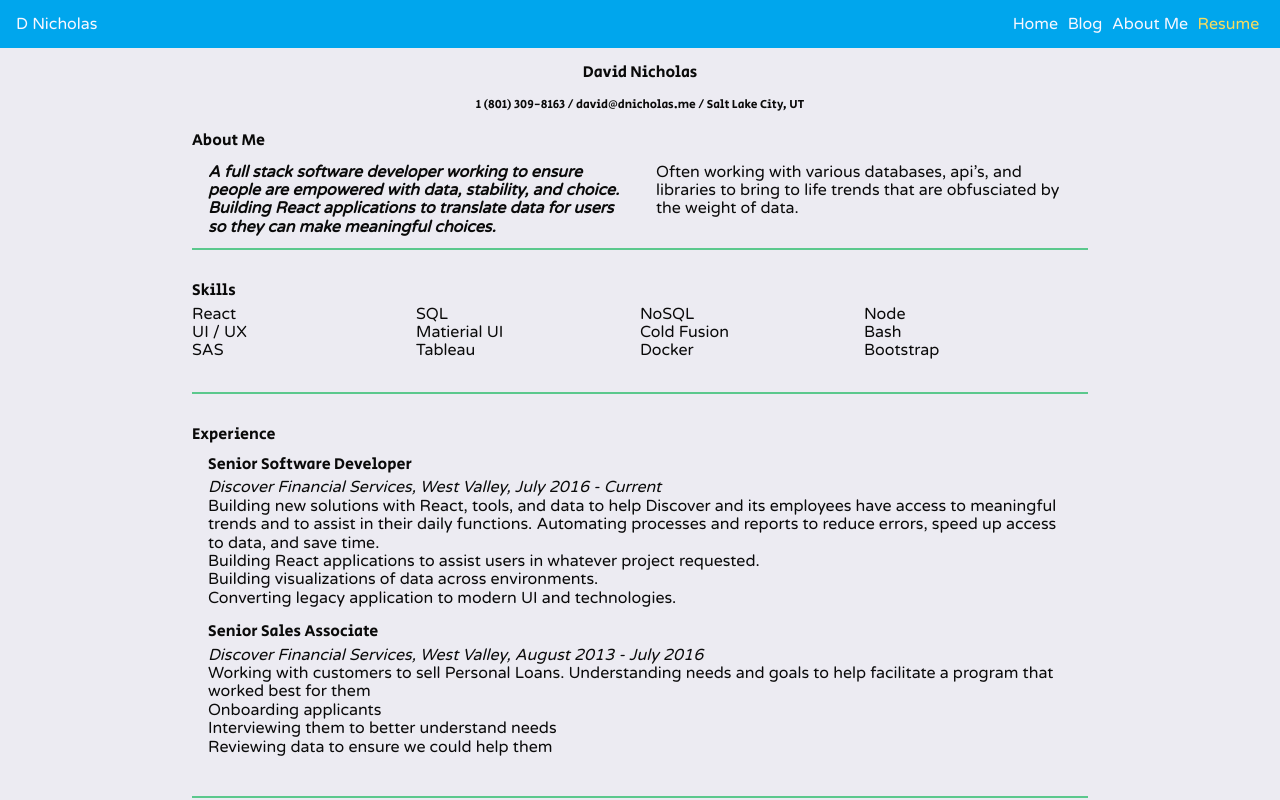
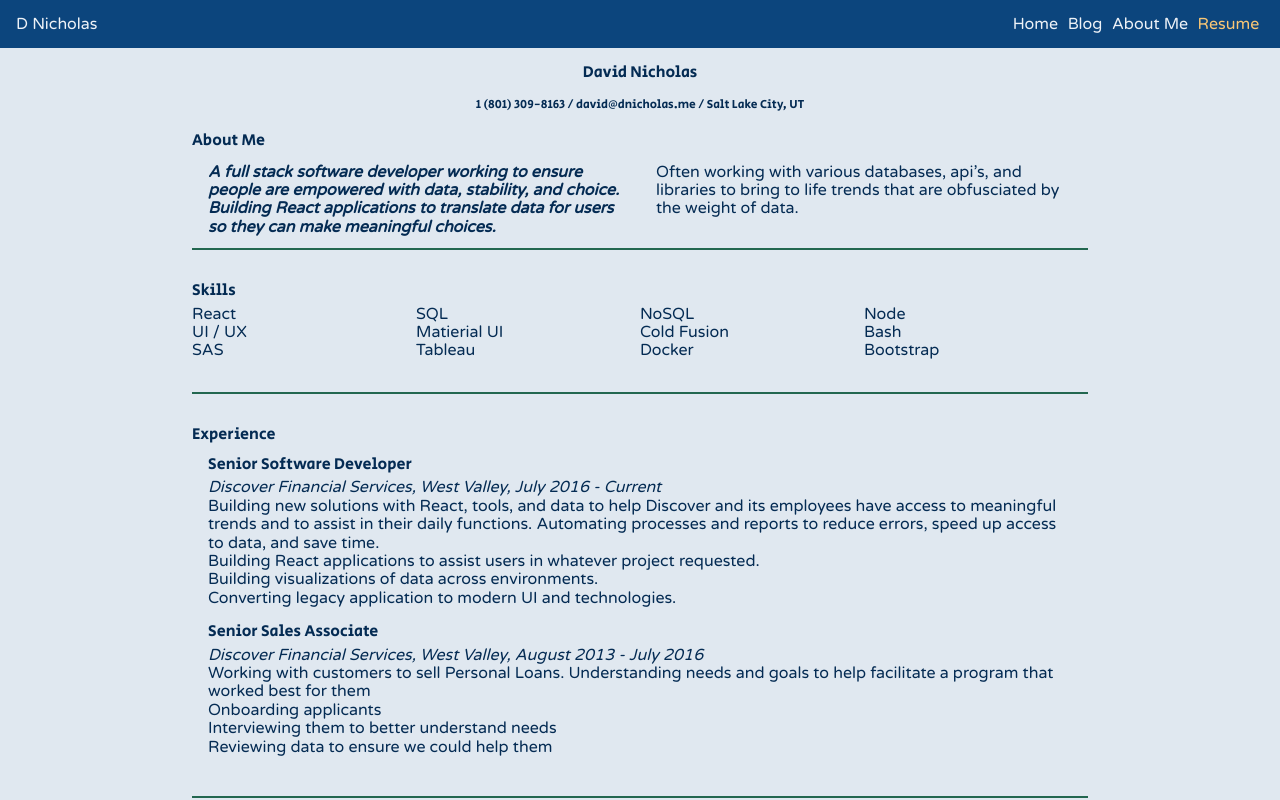
Before and after one commit to dead-alchemy/personal-site, a Next.js app: page /resume in a window 1280 px wide. Built offline with nearby package versions, Linux system fonts and the light colour scheme.

Commit message:
updating colors.

```diff
--- a/jsconfig.json
+++ b/jsconfig.json
@@ -1,6 +1,5 @@
 {
 	"compilerOptions": {
-		"baseUrl": ".",
 		"paths": {
 			"@/*": ["./*"]
 		}
--- a/styles/colors.scss
+++ b/styles/colors.scss
@@ -1,31 +1,33 @@
 /* SCSS HEX */
+/* Mirrors the navy/gold tokens in styles/globals.css so the legacy SCSS
+   pages and the Tailwind/shadcn side share one palette. */
 
-$color-0-0: #fefeff;
-$color-0-1: #fbfbff;
-$color-0-2: #f8f7ff;
-$color-0-3: #ecebf2;
-$color-0-4: #7c7c80;
+$color-0-0: #fbfcfe;
+$color-0-1: #f4f7fa;
+$color-0-2: #eef2f7;
+$color-0-3: #e0e8f0;
+$color-0-4: #3d5266;
 
-$color-1-0: #fde9ed;
-$color-1-1: #f5879e;
-$color-1-2: #ed254e;
-$color-1-3: #e1234a;
-$color-1-4: #771327;
+$color-1-0: #feecec;
+$color-1-1: #f8aaaa;
+$color-1-2: #ce1212;
+$color-1-3: #a51212;
+$color-1-4: #5f1111;
 
-$color-2-0: #effbf4;
-$color-2-1: #a8e7c4;
-$color-2-2: #60d394;
-$color-2-3: #5bc88d;
-$color-2-4: #306a4a;
+$color-2-0: #e7f8f3;
+$color-2-1: #a3dcc9;
+$color-2-2: #2e7a61;
+$color-2-3: #226750;
+$color-2-4: #123f30;
 
-$color-3-0: #e6f6fd;
-$color-3-1: #73cef5;
-$color-3-2: #00a6ed;
-$color-3-3: #009ee1;
-$color-3-4: #005377;
+$color-3-0: #eaf0f6;
+$color-3-1: #88b2dd;
+$color-3-2: #0c457d;
+$color-3-3: #083868;
+$color-3-4: #042b53;
 
-$color-4-0: #fefcef;
-$color-4-1: #fceca5;
-$color-4-2: #f9dc5c;
-$color-4-3: #edd157;
-$color-4-4: #7d6e2e;
+$color-4-0: #fcf4e8;
+$color-4-1: #fadba8;
+$color-4-2: #fac775;
+$color-4-3: #ba7617;
+$color-4-4: #402302;
--- a/styles/globals.css
+++ b/styles/globals.css
@@ -48,72 +48,74 @@
 }
 
 :root {
-    --background: oklch(1 0 0);
-    --foreground: oklch(0.145 0 0);
-    --card: oklch(1 0 0);
-    --card-foreground: oklch(0.145 0 0);
-    --popover: oklch(1 0 0);
-    --popover-foreground: oklch(0.145 0 0);
-    --primary: oklch(0.205 0 0);
-    --primary-foreground: oklch(0.985 0 0);
-    --secondary: oklch(0.97 0 0);
-    --secondary-foreground: oklch(0.205 0 0);
-    --muted: oklch(0.97 0 0);
-    --muted-foreground: oklch(0.556 0 0);
-    --accent: oklch(0.97 0 0);
-    --accent-foreground: oklch(0.205 0 0);
-    --destructive: oklch(0.577 0.245 27.325);
-    --border: oklch(0.922 0 0);
-    --input: oklch(0.922 0 0);
-    --ring: oklch(0.708 0 0);
-    --chart-1: oklch(0.87 0 0);
-    --chart-2: oklch(0.556 0 0);
-    --chart-3: oklch(0.439 0 0);
-    --chart-4: oklch(0.371 0 0);
-    --chart-5: oklch(0.269 0 0);
-    --radius: 0.625rem;
-    --sidebar: oklch(0.985 0 0);
-    --sidebar-foreground: oklch(0.145 0 0);
-    --sidebar-primary: oklch(0.205 0 0);
-    --sidebar-primary-foreground: oklch(0.985 0 0);
-    --sidebar-accent: oklch(0.97 0 0);
-    --sidebar-accent-foreground: oklch(0.205 0 0);
-    --sidebar-border: oklch(0.922 0 0);
-    --sidebar-ring: oklch(0.708 0 0);
+  --background: hsl(210 40% 98%);
+  --foreground: hsl(210 91% 17%);
+  --card: hsl(0 0% 100%);
+  --card-foreground: hsl(210 91% 17%);
+  --popover: hsl(0 0% 100%);
+  --popover-foreground: hsl(210 91% 17%);
+  --primary: hsl(210 82% 27%);
+  --primary-foreground: hsl(210 40% 98%);
+  --secondary: hsl(210 40% 94%);
+  --secondary-foreground: hsl(210 82% 27%);
+  --muted: hsl(210 40% 94%);
+  --muted-foreground: hsl(210 20% 45%);
+  --accent: hsl(35 78% 41%);
+  --accent-foreground: hsl(32 94% 13%);
+  --destructive: hsl(0 84% 60%);
+  --destructive-foreground: hsl(0 0% 98%);
+  --border: hsl(210 30% 88%);
+  --input: hsl(210 30% 88%);
+  --ring: hsl(210 82% 27%);
+  --chart-1: hsl(210 82% 27%);
+  --chart-2: hsl(35 78% 41%);
+  --chart-3: hsl(160 45% 45%);
+  --chart-4: hsl(0 70% 50%);
+  --chart-5: hsl(210 55% 65%);
+  --radius: 0.5rem;
+  --sidebar: hsl(210 40% 96%);
+  --sidebar-foreground: hsl(210 91% 17%);
+  --sidebar-primary: hsl(210 82% 27%);
+  --sidebar-primary-foreground: hsl(210 40% 98%);
+  --sidebar-accent: hsl(35 78% 41%);
+  --sidebar-accent-foreground: hsl(32 94% 13%);
+  --sidebar-border: hsl(210 30% 88%);
+  --sidebar-ring: hsl(210 82% 27%);
 }
 
 .dark {
-    --background: oklch(0.145 0 0);
-    --foreground: oklch(0.985 0 0);
-    --card: oklch(0.205 0 0);
-    --card-foreground: oklch(0.985 0 0);
-    --popover: oklch(0.205 0 0);
-    --popover-foreground: oklch(0.985 0 0);
-    --primary: oklch(0.922 0 0);
-    --primary-foreground: oklch(0.205 0 0);
-    --secondary: oklch(0.269 0 0);
-    --secondary-foreground: oklch(0.985 0 0);
-    --muted: oklch(0.269 0 0);
-    --muted-foreground: oklch(0.708 0 0);
-    --accent: oklch(0.269 0 0);
-    --accent-foreground: oklch(0.985 0 0);
-    --destructive: oklch(0.704 0.191 22.216);
-    --border: oklch(1 0 0 / 10%);
-    --input: oklch(1 0 0 / 15%);
-    --ring: oklch(0.556 0 0);
-    --chart-1: oklch(0.87 0 0);
-    --chart-2: oklch(0.556 0 0);
-    --chart-3: oklch(0.439 0 0);
-    --chart-4: oklch(0.371 0 0);
-    --chart-5: oklch(0.269 0 0);
-    --sidebar: oklch(0.205 0 0);
-    --sidebar-foreground: oklch(0.985 0 0);
-    --sidebar-primary: oklch(0.488 0.243 264.376);
-    --sidebar-primary-foreground: oklch(0.985 0 0);
-    --sidebar-accent: oklch(0.269 0 0);
-    --sidebar-accent-foreground: oklch(0.985 0 0);
-    --sidebar-border: oklch(1 0 0 / 10%);
-    --sidebar-ring: oklch(0.556 0 0);
+  --background: hsl(210 91% 10%);
+  --foreground: hsl(210 40% 96%);
+  --card: hsl(210 80% 13%);
+  --card-foreground: hsl(210 40% 96%);
+  --popover: hsl(210 80% 13%);
+  --popover-foreground: hsl(210 40% 96%);
+  --primary: hsl(210 75% 60%);
+  --primary-foreground: hsl(210 91% 10%);
+  --secondary: hsl(210 50% 20%);
+  --secondary-foreground: hsl(210 40% 96%);
+  --muted: hsl(210 50% 20%);
+  --muted-foreground: hsl(210 20% 65%);
+  --accent: hsl(37 93% 72%);
+  --accent-foreground: hsl(32 94% 13%);
+  --destructive: hsl(0 62% 45%);
+  --destructive-foreground: hsl(0 0% 98%);
+  --border: hsl(210 50% 22%);
+  --input: hsl(210 50% 22%);
+  --ring: hsl(210 75% 60%);
+  --chart-1: hsl(210 75% 60%);
+  --chart-2: hsl(37 93% 72%);
+  --chart-3: hsl(160 45% 55%);
+  --chart-4: hsl(0 65% 60%);
+  --chart-5: hsl(210 60% 75%);
+  --sidebar: hsl(210 85% 12%);
+  --sidebar-foreground: hsl(210 40% 96%);
+  --sidebar-primary: hsl(210 75% 60%);
+  --sidebar-primary-foreground: hsl(210 91% 10%);
+  --sidebar-accent: hsl(37 93% 72%);
+  --sidebar-accent-foreground: hsl(32 94% 13%);
+  --sidebar-border: hsl(210 50% 22%);
+  --sidebar-ring: hsl(210 75% 60%);
 }
 
 @layer base {
```
